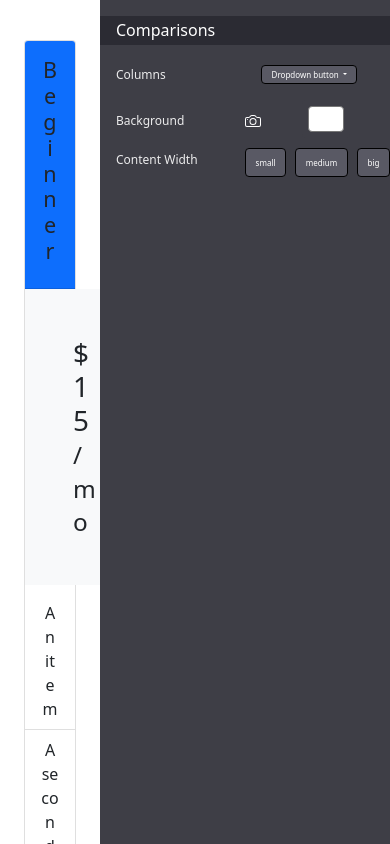
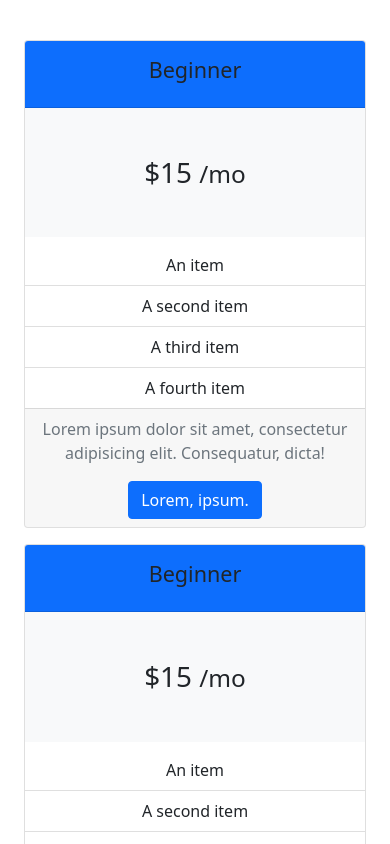
Before and after one commit to med-ghali/odoo-princing-list, a Vue app: page / in a window 390 px wide. Shown: the top 844 px of the page. Built offline with nearby package versions, Linux system fonts and the light colour scheme.

Commit message:
piw piw 2

```diff
--- a/src/App.vue
+++ b/src/App.vue
@@ -1,7 +1,7 @@
 <template>
 <div class="container-fluid m-0 p-0 d-flex " ref="container" >
 
-      <div class=" d-flex flex-wrap-reverse justify-content-center align-items-center pricing-cards" id="main" >
+      <div class="ma d-flex justify-content-center align-items-center pricing-cards" id="main" >
         <PrincingCard v-for="box in boxes" :key="box.id" @focus="handleFocus(box.id)" :active="box.active" @handleText="handleText" ></PrincingCard>
       </div>
       <div  class="hide col-3 " style="overflow-y : auto;" >
@@ -112,8 +112,27 @@ export default {
     background : #3e3e46;
 }
 .pricing-cards{
-  width: calc(100% - 290px);
   padding: 1em;
   padding-top : 2em;
 }
+@media only screen and (max-width: 970px) {
+  .pricing-cards {
+    flex-wrap : wrap;
+  }
+  .hide
+  {
+    display: none;
+  }
+  #main{
+    margin:auto
+  }
+  .pricing-cards{
+    width: 100% ;
+  }
+}
+@media only screen and (min-width: 970px) {
+  .pricing-cards{
+    width: calc(100% - 290px);
+  }
+}
 </style>
```
